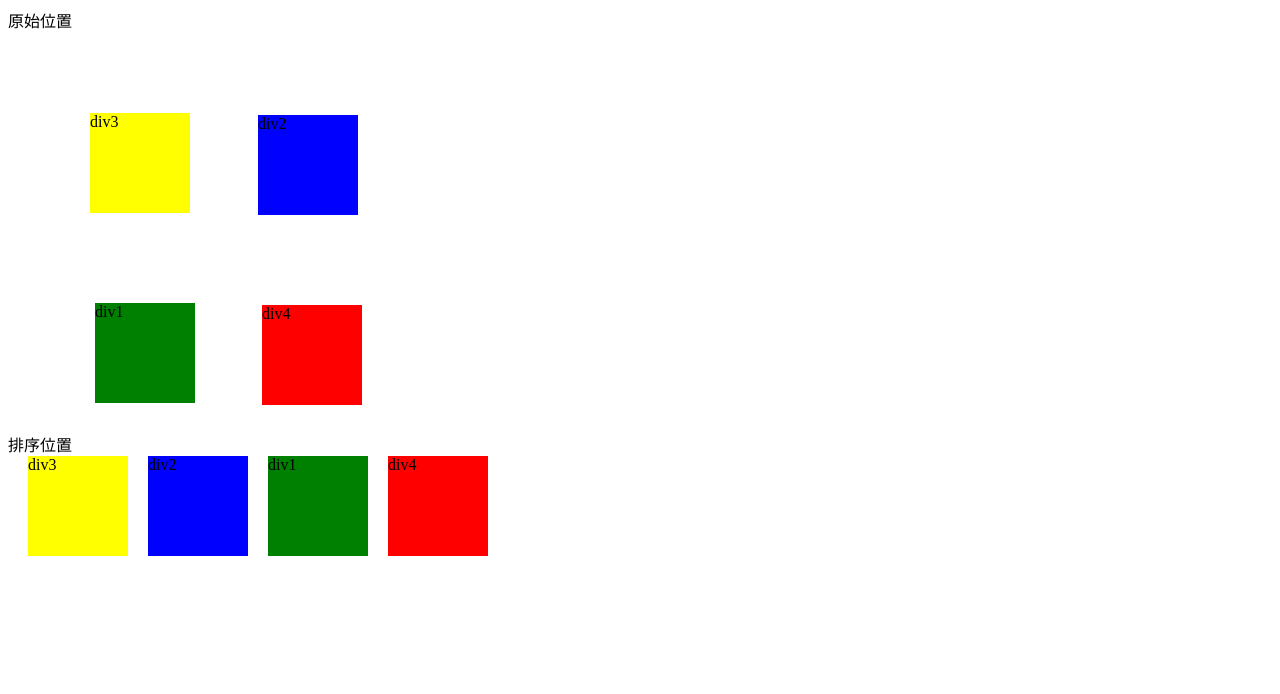
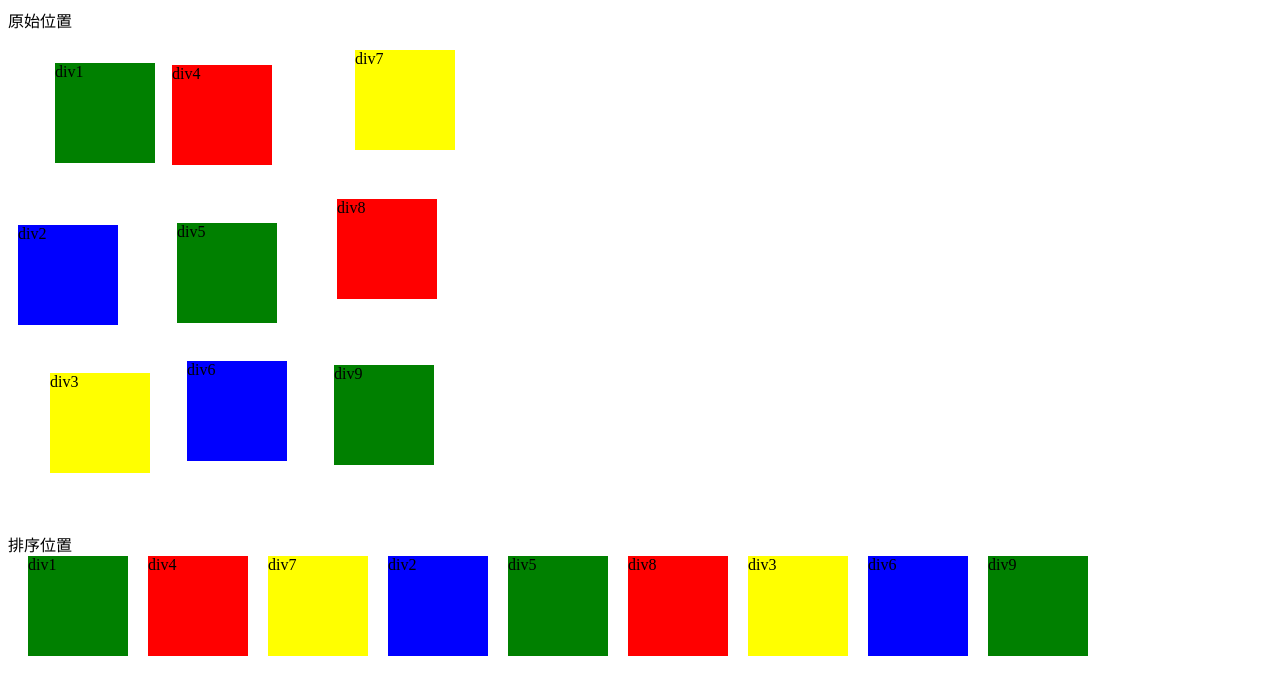
Before and after one commit to lewis617/absolute-sort, a plain HTML site: page index.html in a window 1280 px wide. Drawn offline with Linux system fonts and the light colour scheme.

Commit message:
change to 3*3

```diff
--- a/index.html
+++ b/index.html
@@ -2,7 +2,7 @@
 <style>
     #source {
         position: relative;
-        height: 400px;
+        height: 500px;
     }
 
     #target {
@@ -12,6 +12,7 @@
 
     #target>div {
         margin-left: 20px;
+        margin-bottom: 20px
     }
 </style>
 原始位置
@@ -28,26 +29,49 @@
 
     const divList1 = [
         {
-            x: 50 + Math.floor(Math.random() * 40),
-            y: 50 + 200 + Math.floor(Math.random() * 40),
+            x: 10 + Math.floor(Math.random() * 40),
+            y: 10 + Math.floor(Math.random() * 40),
             val: 1,
         },
         {
-            x: 50 + 200 + Math.floor(Math.random() * 40),
-            y: 50 + Math.floor(Math.random() * 40),
+            x: 10 + Math.floor(Math.random() * 40),
+            y: 10 + 150 + Math.floor(Math.random() * 40),
             val: 2,
         },
         {
-            x: 50 + Math.floor(Math.random() * 40),
-            y: 50 + Math.floor(Math.random() * 40),
+            x: 10 + Math.floor(Math.random() * 40),
+            y: 10 + 150 + 150 + Math.floor(Math.random() * 40),
             val: 3,
         },
-
-
         {
-            x: 50 + 200 + Math.floor(Math.random() * 40),
-            y: 50 + 200 + Math.floor(Math.random() * 40),
+            x: 10 + 150 + Math.floor(Math.random() * 40),
+            y: 10 + Math.floor(Math.random() * 40),
             val: 4,
+        },
+        {
+            x: 10 + 150 + Math.floor(Math.random() * 40),
+            y: 10 + 150 + Math.floor(Math.random() * 40),
+            val: 5,
+        },
+        {
+            x: 10 + 150 + Math.floor(Math.random() * 40),
+            y: 10 + 150 + 150 + Math.floor(Math.random() * 40),
+            val: 6,
+        },
+        {
+            x: 10 + 150 + 150 + Math.floor(Math.random() * 40),
+            y: 10 + Math.floor(Math.random() * 40),
+            val: 7,
+        },
+        {
+            x: 10 + 150 + 150 + Math.floor(Math.random() * 40),
+            y: 10 + 150 + Math.floor(Math.random() * 40),
+            val: 8,
+        },
+        {
+            x: 10 + 150 + 150 + Math.floor(Math.random() * 40),
+            y: 10 + 150 + 150 + Math.floor(Math.random() * 40),
+            val: 9,
         },
     ];
 
```
